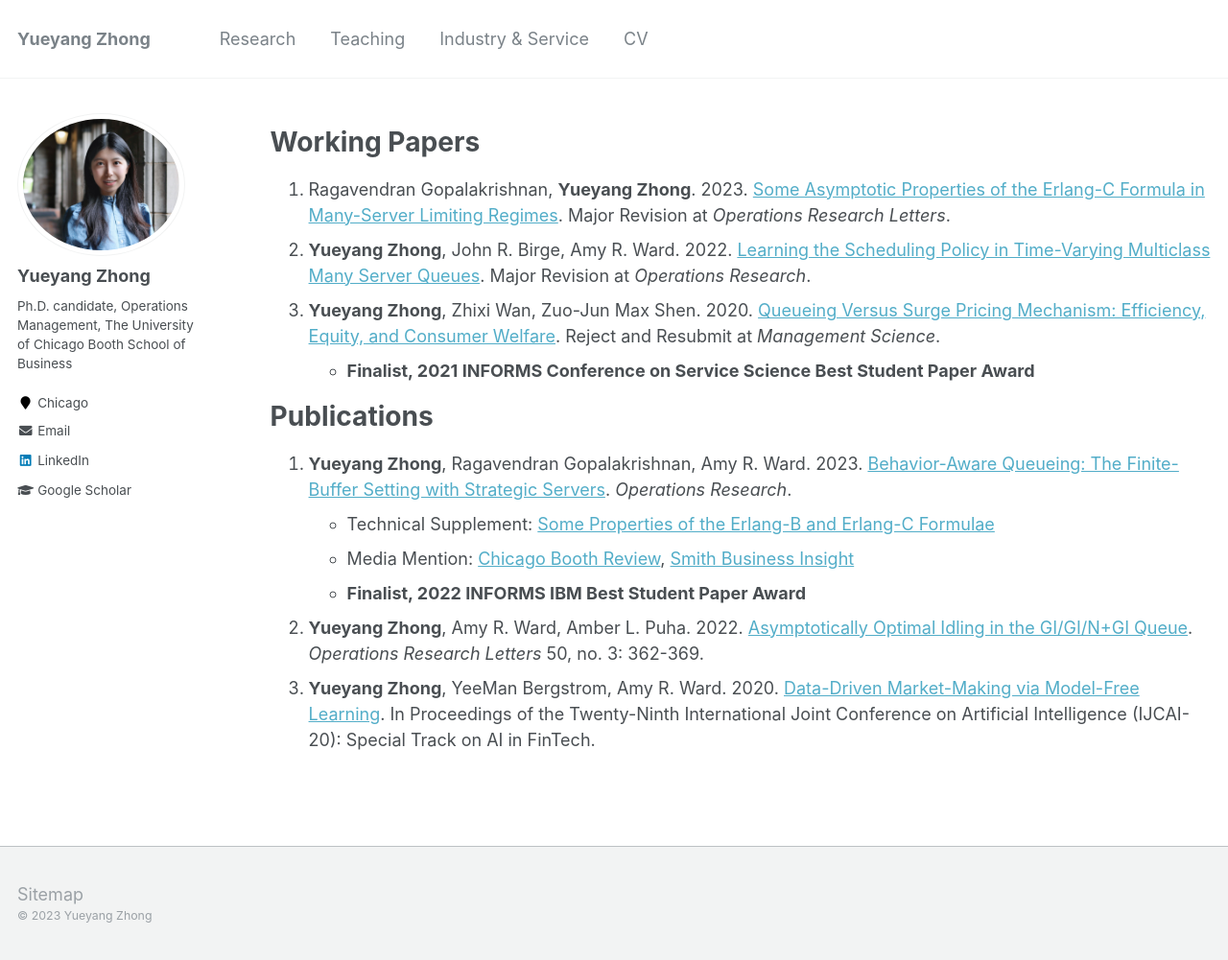
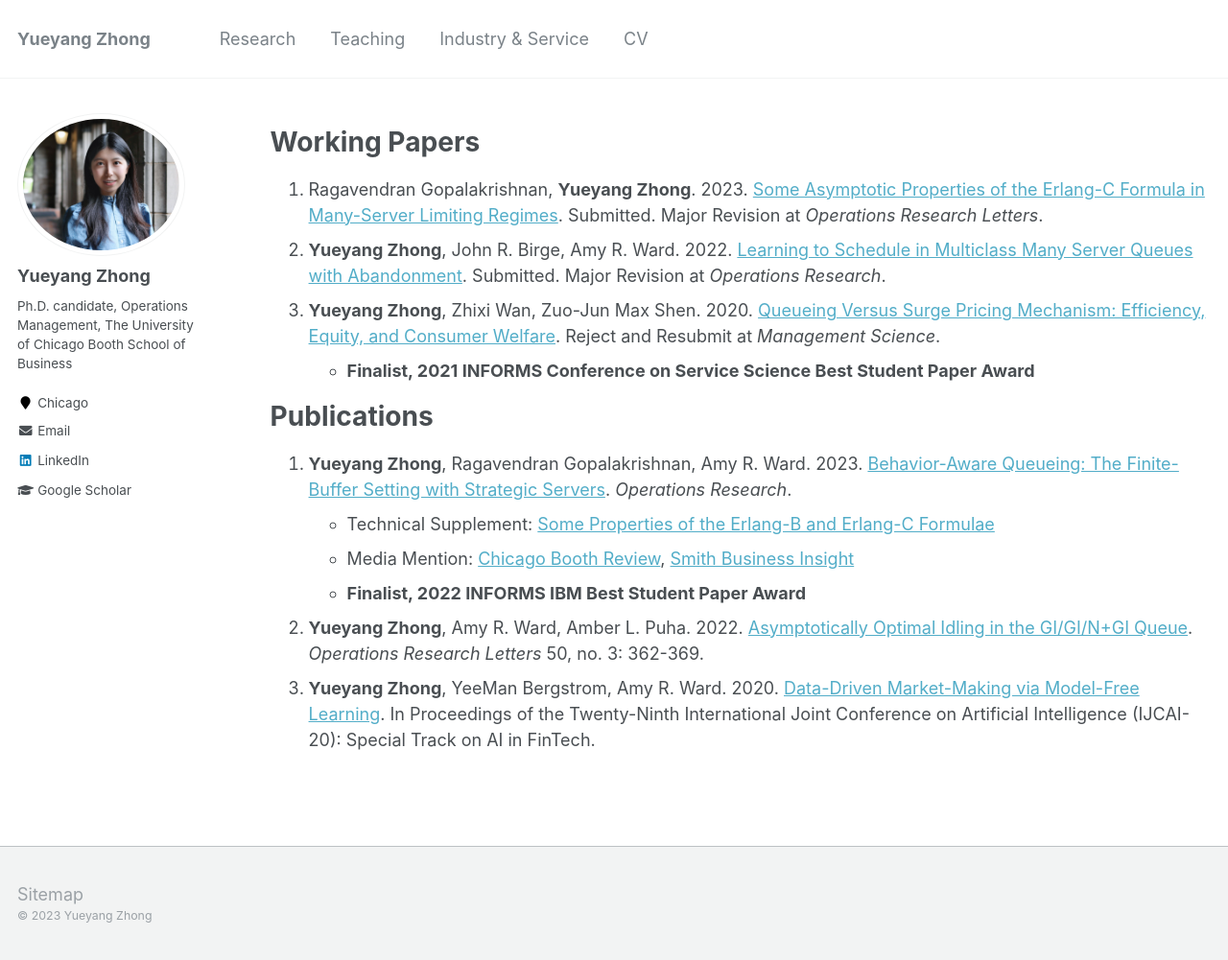
Before and after one commit to alicemengqi/site, a Jekyll site: the page built from _pages/publications.md, in a window 1280 px wide and 1001 px high. Shown: the whole window at 96% size. Built offline with Jekyll 4.4.1, drawn with Linux system fonts in a browser that asks for light colours.

Commit message:
Update publications.md

```diff
--- a/_pages/publications.md
+++ b/_pages/publications.md
@@ -7,8 +7,8 @@ author_profile: true
 {% include base_path %}
 
 # Working Papers
-1. Ragavendran Gopalakrishnan, **Yueyang Zhong**. 2023. [Some Asymptotic Properties of the Erlang-C Formula in Many-Server Limiting Regimes](https://arxiv.org/abs/2304.13845). Major Revision at *Operations Research Letters*.
-2. **Yueyang Zhong**, John R. Birge, Amy R. Ward. 2022. [Learning the Scheduling Policy in Time-Varying Multiclass Many Server Queues](https://papers.ssrn.com/sol3/papers.cfm?abstract_id=4090021). Major Revision at *Operations Research*.
+1. Ragavendran Gopalakrishnan, **Yueyang Zhong**. 2023. [Some Asymptotic Properties of the Erlang-C Formula in Many-Server Limiting Regimes](https://arxiv.org/abs/2304.13845). Submitted. Major Revision at *Operations Research Letters*.
+2. **Yueyang Zhong**, John R. Birge, Amy R. Ward. 2022. [Learning to Schedule in Multiclass Many Server Queues with Abandonment](https://papers.ssrn.com/sol3/papers.cfm?abstract_id=4090021). Submitted. Major Revision at *Operations Research*.
 3. **Yueyang Zhong**, Zhixi Wan, Zuo-Jun Max Shen. 2020. [Queueing Versus Surge Pricing Mechanism: Efficiency, Equity, and Consumer Welfare](https://papers.ssrn.com/sol3/papers.cfm?abstract_id=3699134). Reject and Resubmit at *Management Science*.
    - **Finalist, 2021 INFORMS Conference on Service Science Best Student Paper Award**
 
```
